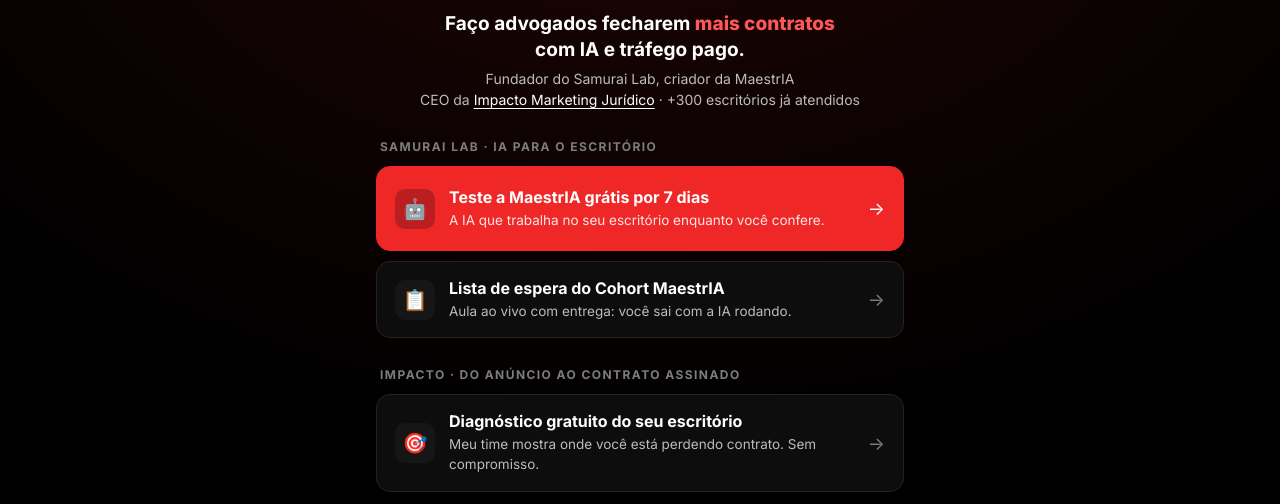
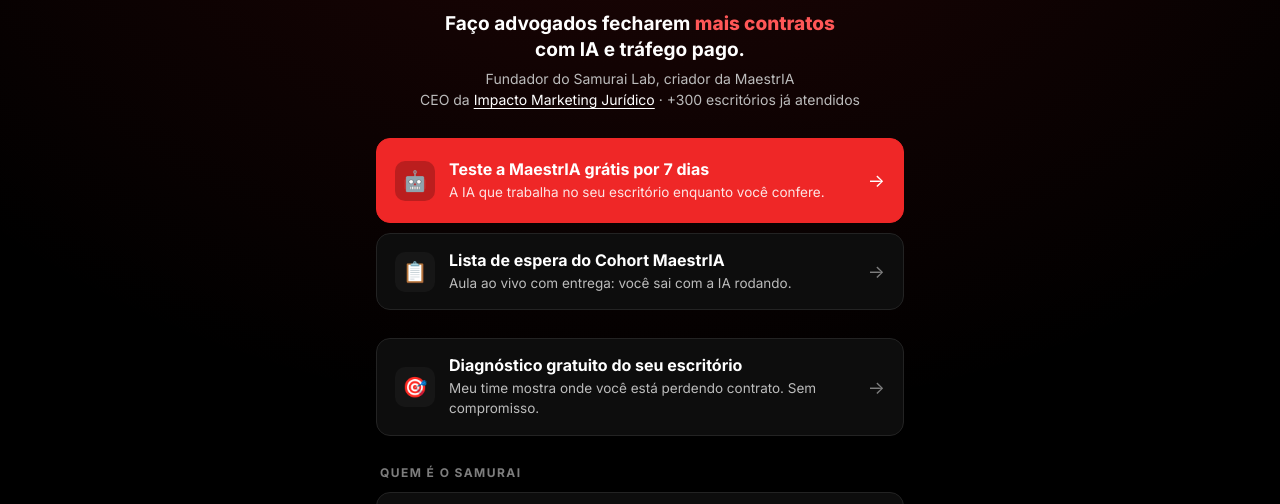
Before and after one commit to SamuraiImpacto/samurai-links, a plain HTML site: page index.html in a window 1280 px wide. Shown: the part 229-733 px from the top of the page. Drawn offline with Linux system fonts and the light colour scheme.

Commit message:
Tira os rótulos do Samurai Lab e da Impacto (#6)
Closes #5

Co-authored-by: Claude Opus 5.5 <noreply@anthropic.com>

```diff
--- a/index.html
+++ b/index.html
@@ -111,7 +111,6 @@
   </header>
 
   <section class="bloco surge" style="animation-delay:.08s" aria-label="Samurai Lab">
-    <p class="rotulo">Samurai Lab · IA para o escritório</p>
     <a class="botao principal" data-destino="maestria-teste" href="https://maestria.samurailab.com.br/teste/" target="_blank" rel="noopener">
       <span class="icone" aria-hidden="true">🤖</span>
       <span class="txt">
@@ -131,7 +130,6 @@
   </section>
 
   <section class="bloco surge" style="animation-delay:.12s" aria-label="Impacto">
-    <p class="rotulo">Impacto · do anúncio ao contrato assinado</p>
     <a class="botao" data-destino="diagnostico" href="https://form.respondi.app/2cNYE9AQ" target="_blank" rel="noopener">
       <span class="icone" aria-hidden="true">🎯</span>
       <span class="txt">
```
